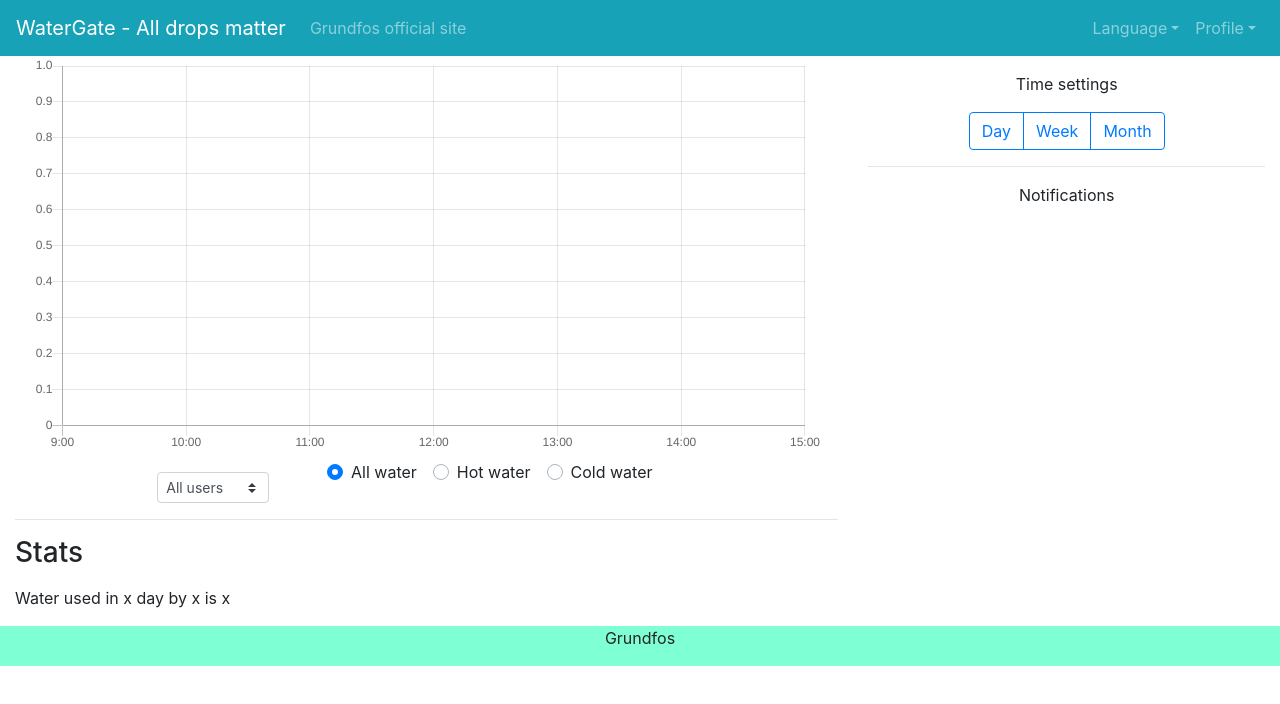
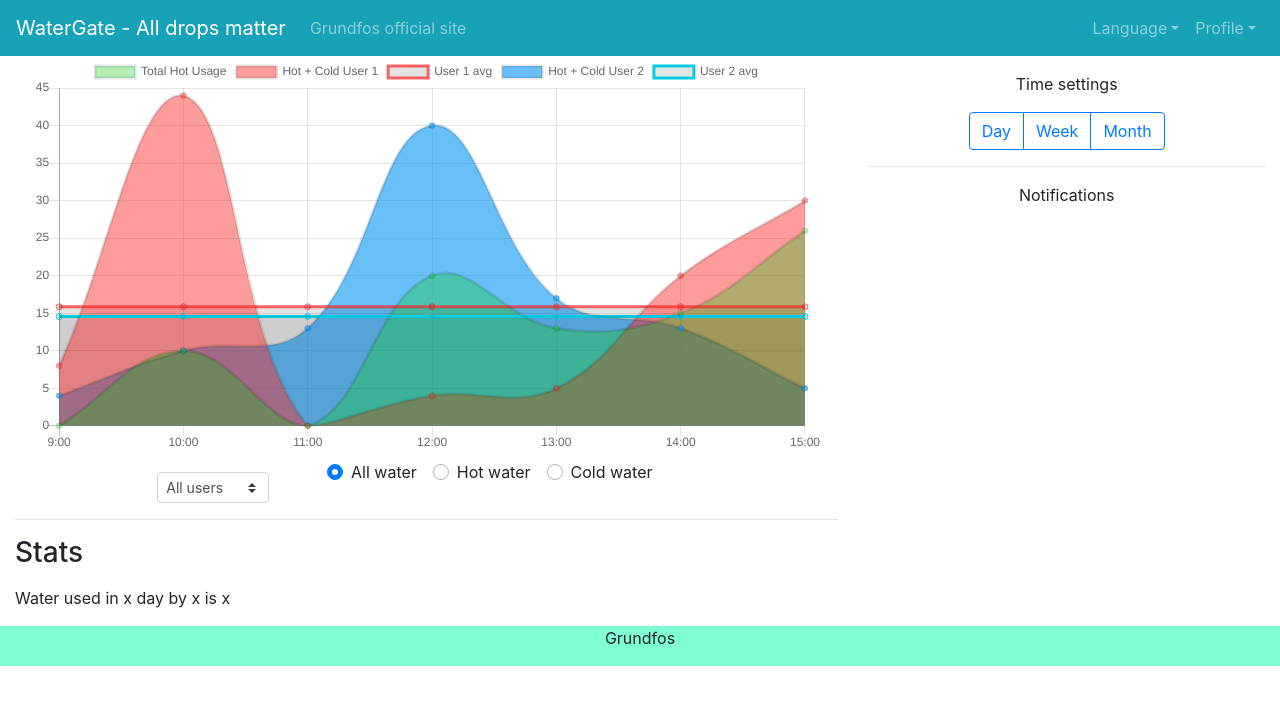
Before and after one commit to h2pros/web, a Vue app: page / in a window 1280 px wide. Shown: the top 704 px of the page. Built offline with nearby package versions, Linux system fonts and the light colour scheme.

Commit message:
Added chart filters

```diff
--- a/src/App.vue
+++ b/src/App.vue
@@ -39,7 +39,7 @@
             <div class="col-sm-8 text-left" id="dropdown_users">
                 <!-- <h1>Graph</h1> -->
                 <!-- <img src="graph.jpg" alt="Missing graph" style="width:50%;   display: block; margin-left: auto;  margin-right: auto;"> -->
-                <line-chart-container :temp="waterTemp"/>
+                <line-chart-container :temp="waterTemp" :users="users"/>
 
                 <div class="row justify-content-center my-auto">
                     <div class="col-sm-2 text-left">
@@ -48,7 +48,7 @@
 
                     <div class="col-sm-6 text-center my-auto">
                         <b-form-group>
-                            <b-form-radio-group v-on:change="changeTemp" v-model="waterTemp" :options="waterOptions" name="radio-inline"></b-form-radio-group>
+                            <b-form-radio-group v-model="waterTemp" :options="waterOptions" name="radio-inline"></b-form-radio-group>
                         </b-form-group>
                     </div>
                 </div>
@@ -117,11 +117,11 @@
         data() {
             return {
                 temp: 'all',
-                users: 'a',
+                users: 'all',
                 userOptions: [
-                    { value: 'a', text: 'All users' },
-                    { value: 'b', text: 'User1' },
-                    { value: 'c', text: 'User2' },
+                    { value: 'all', text: 'All users' },
+                    { value: '1', text: 'User1' },
+                    { value: '2', text: 'User2' },
                 ],
 
                 waterTemp: 'all',
--- a/src/components/Chart.vue
+++ b/src/components/Chart.vue
@@ -8,10 +8,10 @@ export default {
   mounted () {
     this.renderChart(this.chartData, this.options)
   },
-  watch: {
-    chartData: function(newVar, newOld){
-      this.$refs.chart.resetChart();
-    }
-  }
+  // watch: {
+  //   chartData: function(newVar, newOld){
+  //     this.$refs.chart.resetChart();
+  //   }
+  // }
 }
 </script>
--- a/src/components/ChartContainer.vue
+++ b/src/components/ChartContainer.vue
@@ -50,6 +50,9 @@ export default {
     temp: {
       default: 'all'
     },
+    users: {
+      default: 'all'
+    },
   },
   data: () => ({
     componentKey: 0,
@@ -75,19 +78,30 @@ export default {
   }),
   watch: {
     temp: function(newVar, oldVar){
+      this.refreshGraph();
+    },
+    users: function(newVar, oldVar){
+      this.refreshGraph();
+    }
+  },
+  mounted(){
+    this.refreshGraph();
+  },
+  methods: {
+    refreshGraph: function(){
       this.componentKey += 1;
 
       if(this.temp == 'all'){
-        this.chartdataAdvanced['datasets'] = getAllTemps();
+        this.chartdataAdvanced['datasets'] = getAllTemps(this.users);
       }
       else if(this.temp == 'cold'){
-        this.chartdataAdvanced['datasets'] = getColdTemps();
+        this.chartdataAdvanced['datasets'] = getColdTemps(this.users);
       }
       else if(this.temp == 'hot'){
-        this.chartdataAdvanced['datasets'] = getHotTemps();
+        this.chartdataAdvanced['datasets'] = getHotTemps(this.users);
       }
       this.loaded = true
     }
-  },
+  }
 }
 </script>
```
